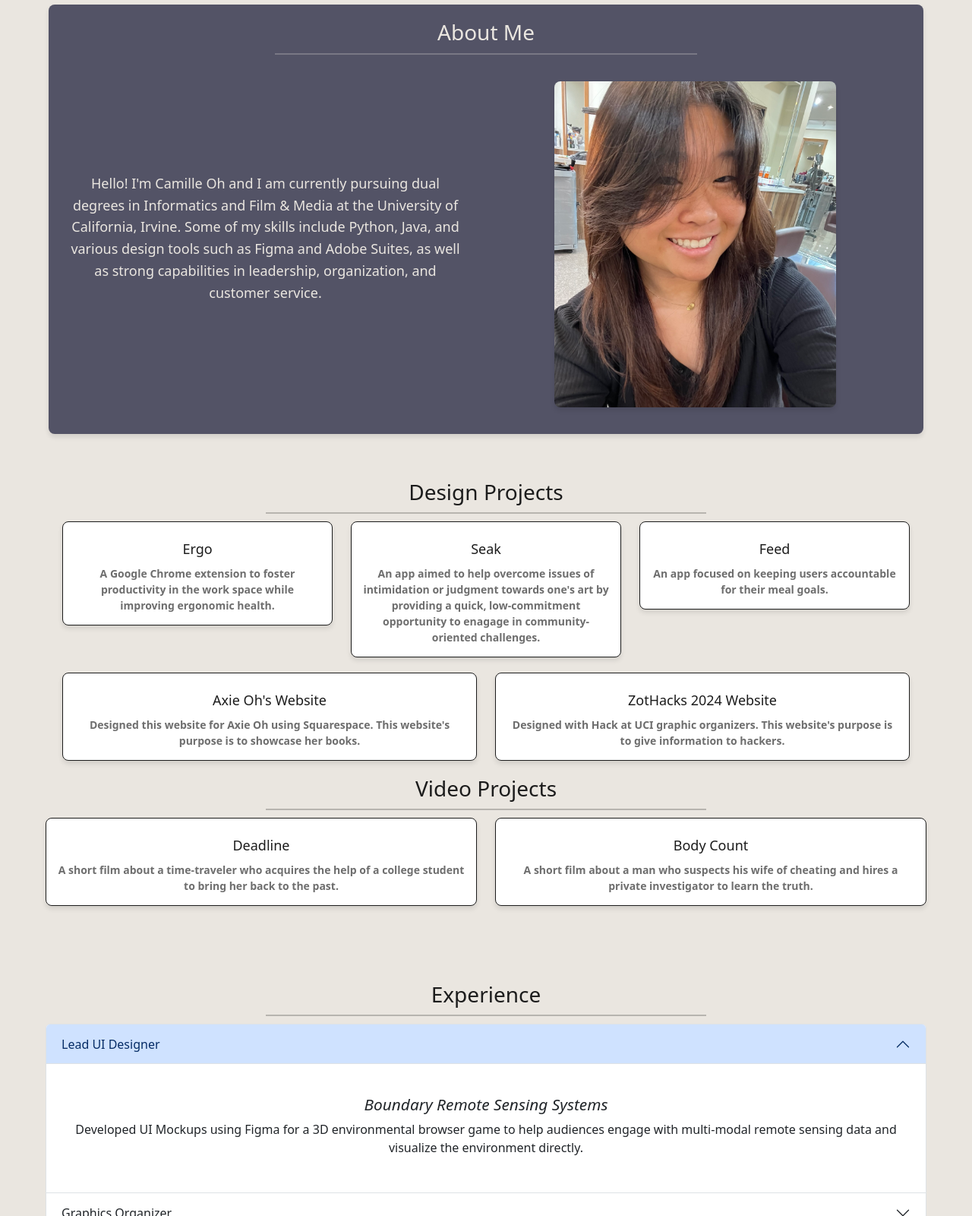
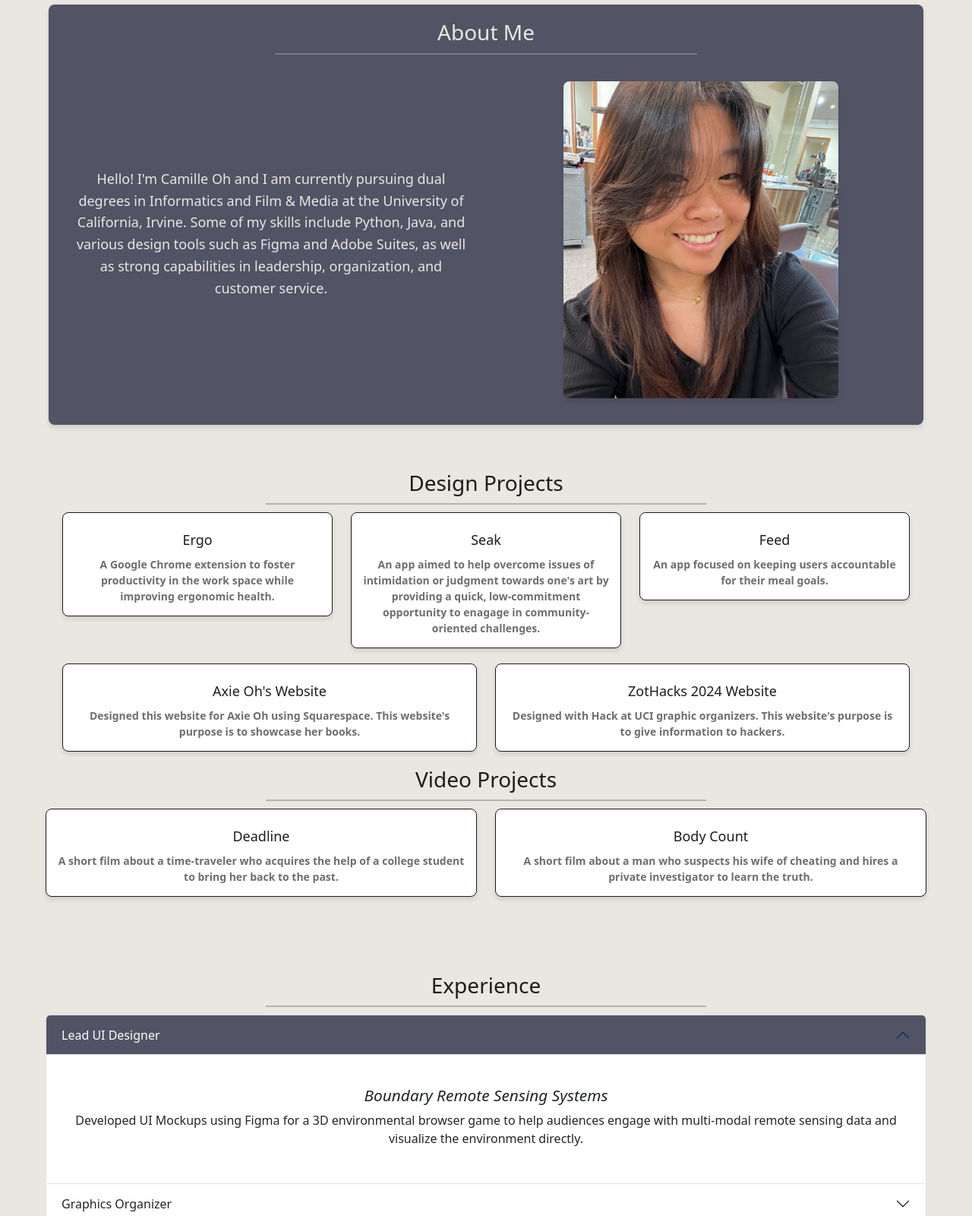
Before and after one commit to camilleoh/camilleoh.github.io, a plain HTML site: page index.html in a window 1280 px wide. Shown: the part 394-1994 px from the top of the page at 76% size. Drawn offline with nearby package versions, Linux system fonts and the light colour scheme.

Commit message:
Update style.css

```diff
--- a/style.css
+++ b/style.css
@@ -69,6 +69,7 @@ body {
   color: #EAE6E0;
   line-height: 1.6;
   margin-right: 20px;
+  padding: 15px;
 }
 
 .about-image {
@@ -186,7 +187,7 @@ body {
   width: 50%;
   margin: 10px auto;
 }
-
+/*
 .exp-square {
   display: flex;
   flex-direction: column;
@@ -202,7 +203,14 @@ body {
   border-radius: 8px;
   padding: 15px;
   margin-bottom: 20px;
+} */
+
+
+.accordion-button:not(.collapsed) {
+  background-color: #535366; /* Change to your desired highlight color */
+  color: white;
 }
+
 
 .education {
   max-width: 1200px;
```
